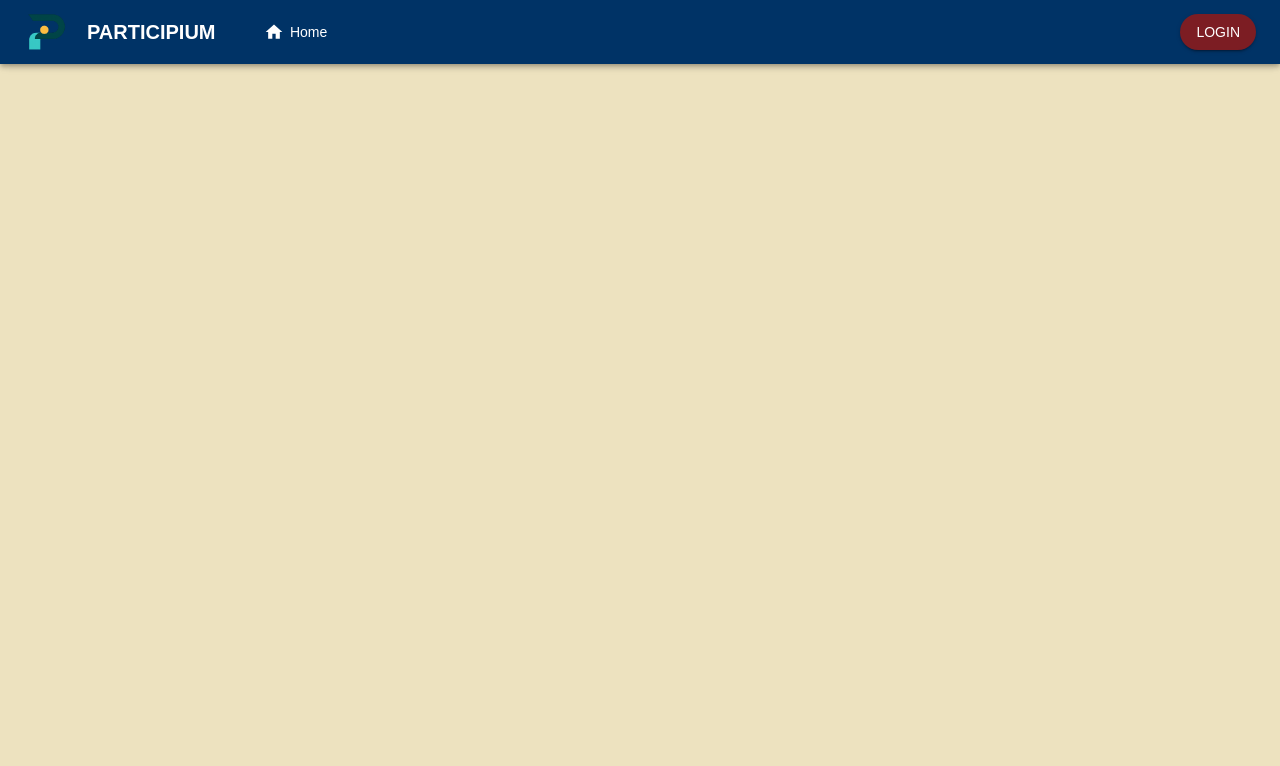
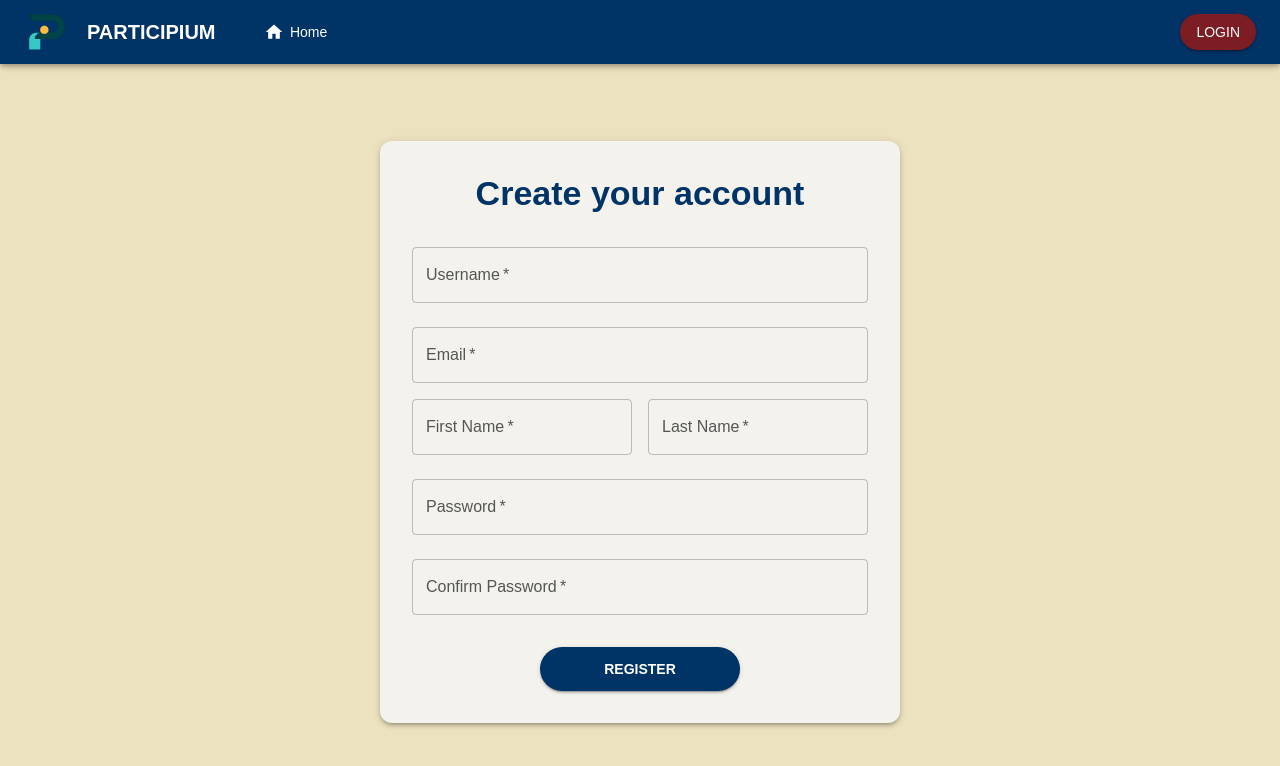
Before and after one commit to soft-eng-II-2025/Participium-Group06, a React (Create React App) app in the folder frontend/: page /admin/register in a window 1280 px wide. Shown: the top 766 px of the page. Built offline with nearby package versions, Linux system fonts and the light colour scheme.

Commit message:
added: registration page for Admin fix: ui AdminHomePage.tsx

```diff
--- a/frontend/src/App.tsx
+++ b/frontend/src/App.tsx
@@ -11,6 +11,7 @@ import LoginPage from './pages/LoginPage';
 import RegisterPage from './pages/RegisterPage';
 import {QueryClient, QueryClientProvider} from "@tanstack/react-query";
 import AdminHomePage from "./pages/AdminHomePage";
+import AdminRegisterPage from "./pages/AdminRegisterPage";
 
 
 const queryClient = new QueryClient();
@@ -29,6 +30,7 @@ function App() {
                             <Route path="/register" element={<RegisterPage/>}/>
                             <Route path="/map" element={<Map/>}/>
                             <Route path="/admin/home" element={<AdminHomePage/>} />
+                            <Route path="/admin/register" element={<AdminRegisterPage/>}/>
                         </Routes>
                     </Layout>
                 </BrowserRouter>
--- a/frontend/src/pages/AdminHomePage.tsx
+++ b/frontend/src/pages/AdminHomePage.tsx
@@ -25,7 +25,7 @@ const AdminHomePage = () => {
         console.log(`Apri modale per utente: ${username}`);
     };
     const handleAddAccount = () => {
-        console.log(`Add account`);
+        navigate("/admin/register")
     };
 
 
@@ -34,7 +34,7 @@ const AdminHomePage = () => {
             maxWidth="xl"
             sx={{
                 minHeight: "100vh",
-                pt: { xs: 12, sm: 14 },
+                pt: { xs: 2, sm: 4 },
                 pb: 5,
             }}
         >
--- /dev/null
+++ b/frontend/src/pages/AdminRegisterPage.tsx
@@ -0,0 +1,28 @@
+import React from "react";
+import { useNavigate } from "react-router-dom";
+import RegistrationForm from "../components/RegistrationForm";
+import {useRegisterMunicipalityOfficer} from "../hook/adminApi.hook";
+import {MunicipalityOfficerDTO} from "../DTOs/MunicipalityOfficerDTO";
+
+const AdminRegisterPage: React.FC = () => {
+    const navigate = useNavigate();
+    const {mutateAsync: registerMunicipalityOfficer, isPending, error, isError} = useRegisterMunicipalityOfficer()
+
+    const serverErrorMessage = error
+        ? "Registration failed. Please try again." // If 'error' exists, use a custom string
+        : null;
+
+    const handleAdminRegister = async (payload: MunicipalityOfficerDTO) => {
+        const addedOfficer = await registerMunicipalityOfficer(payload)
+        // addedOfficer contiene i dati dell'utente appena registrato
+        if(addedOfficer.status == 201 ){
+            navigate("/admin/home")
+        }
+    };
+
+    return (
+        <RegistrationForm onSubmit={handleAdminRegister} loading={isPending} serverError={serverErrorMessage} />
+    );
+};
+
+export default AdminRegisterPage;
```
